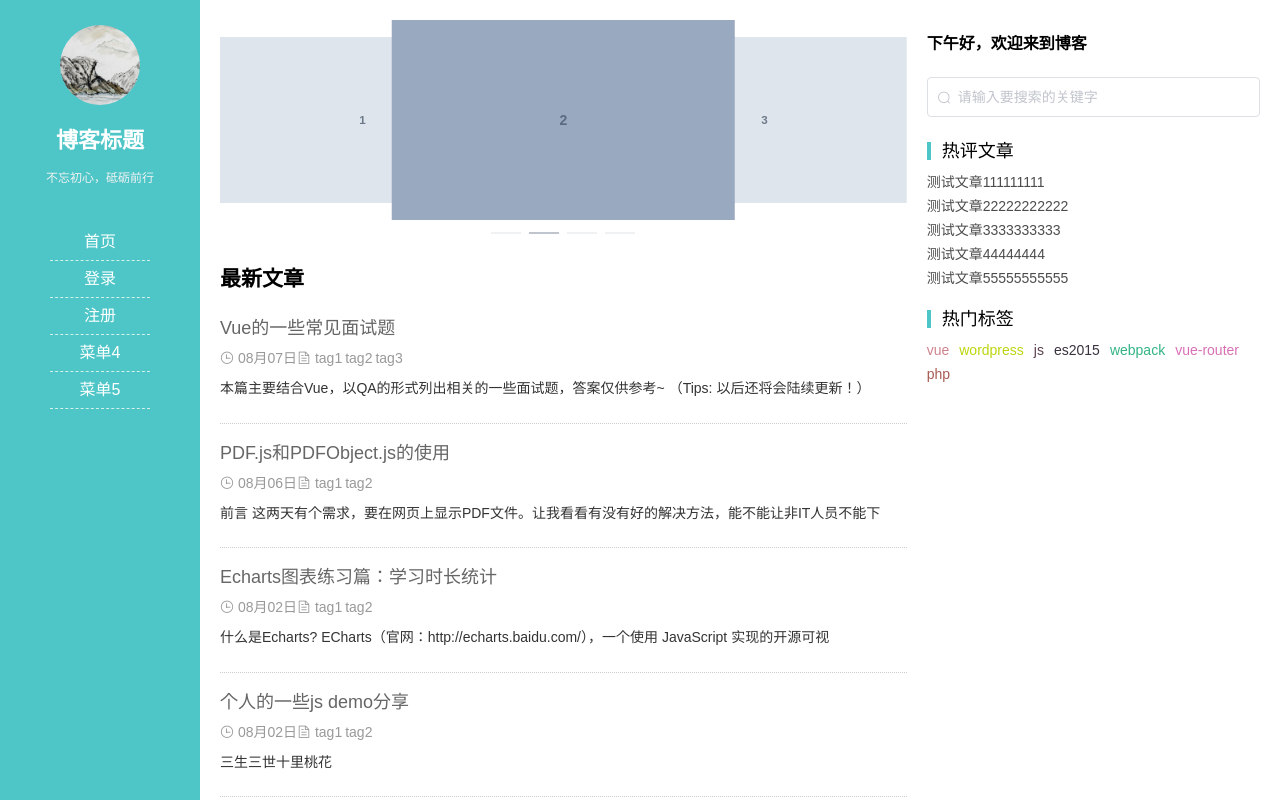
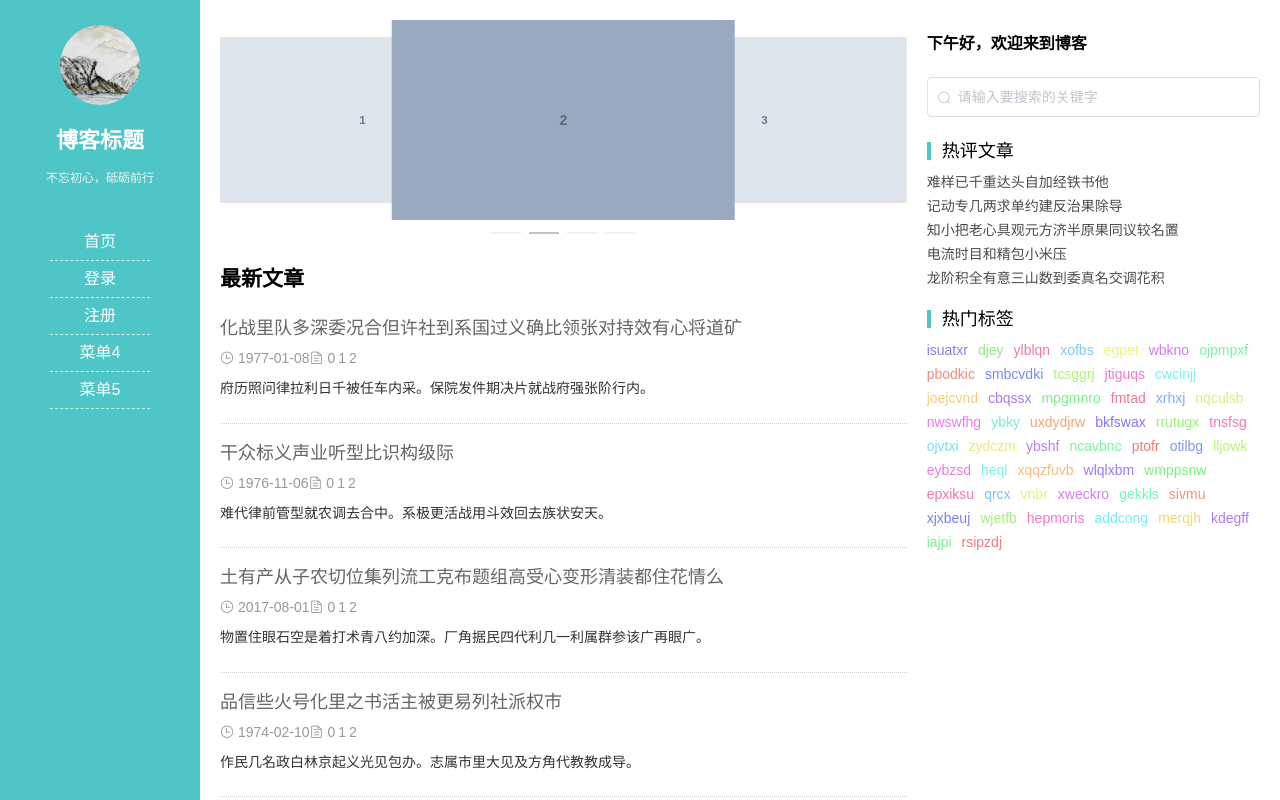
Before and after one commit to hehaibao/h-blog, a Vue app: page / in a window 1280 px wide. Built offline with nearby package versions, Linux system fonts and the light colour scheme.

Commit message:
add mock
add mock

```diff
--- a/index.html
+++ b/index.html
@@ -3,7 +3,7 @@
   <head>
     <meta charset="utf-8">
     <meta name="viewport" content="width=device-width,initial-scale=1.0">
-    <title>h-theme</title>
+    <title>h-blog | by haibao</title>
   </head>
   <body>
     <div id="app"></div>
--- a/package.json
+++ b/package.json
@@ -16,6 +16,7 @@
     "vue-router": "^3.0.1"
   },
   "devDependencies": {
+    "axios": "^0.18.0",
     "autoprefixer": "^7.1.2",
     "babel-core": "^6.22.1",
     "babel-eslint": "^8.2.1",
@@ -42,6 +43,7 @@
     "file-loader": "^1.1.4",
     "friendly-errors-webpack-plugin": "^1.6.1",
     "html-webpack-plugin": "^2.30.1",
+    "mockjs": "^1.0.1-beta3",
     "less": "^3.8.1",
     "less-loader": "^4.1.0",
     "node-notifier": "^5.1.2",
--- /dev/null
+++ b/src/common/mockdata.js
@@ -0,0 +1,69 @@
+/**
+ * mockjs 模拟数据
+ */
+import Mock from 'mockjs'
+
+const Random = Mock.Random
+
+// 模拟首页-最新文章列表
+const newsList = Mock.mock('newsList', getNewsList)
+
+function getNewsList () {
+  let lists = []
+
+  for (let i = 0; i < 10; i++) {
+    let tmpArr = {
+      id: Random.increment(),
+      title: Random.ctitle(10, 30), //  Random.csentence( min, max )
+      desc: Random.cparagraph(1, 3),
+      date: Random.date('yyyy-MM-dd'),
+      tags: Random.range(3)
+    }
+    lists.push(tmpArr)
+  }
+
+  return {
+    lists: lists
+  }
+}
+
+// 模拟首页-热评文章列表
+const hotList = Mock.mock('hotList', getHotList)
+
+function getHotList () {
+  let lists = []
+
+  for (let i = 0; i < 5; i++) {
+    let tmpArr = {
+      id: Random.increment(),
+      title: Random.ctitle(10, 20)
+    }
+    lists.push(tmpArr)
+  }
+
+  return {
+    lists: lists
+  }
+}
+
+// 模拟首页-标签列表
+const tagsList = Mock.mock('tagsList', getTagsList)
+
+function getTagsList () {
+  let lists = []
+
+  for (let i = 0; i < 50; i++) {
+    let tmpArr = {
+      id: Random.increment(),
+      text: Random.word(4, 8),
+      color: Random.color()
+    }
+    lists.push(tmpArr)
+  }
+
+  return {
+    lists: lists
+  }
+}
+
+export { newsList, hotList, tagsList }
--- a/src/pages/home/index.vue
+++ b/src/pages/home/index.vue
@@ -65,106 +65,48 @@
 <script>
 import leftSide from '@/components/aside.vue'
 import foot from '@/components/footer.vue'
+import axios from 'axios'
+// eslint-disable-next-line
+import mockdata from '@/common/mockdata'
 
 export default {
   name: 'Home',
   data () {
     return {
       search: '',
-      list: [ // 文章列表 数据模拟
-        {
-          id: 1,
-          title: 'Vue的一些常见面试题',
-          desc: '本篇主要结合Vue，以QA的形式列出相关的一些面试题，答案仅供参考~ （Tips: 以后还将会陆续更新！）',
-          date: '08月07日',
-          tags: ['tag1', 'tag2', 'tag3']
-        },
-        {
-          id: 2,
-          title: 'PDF.js和PDFObject.js的使用',
-          desc: '前言 这两天有个需求，要在网页上显示PDF文件。让我看看有没有好的解决方法，能不能让非IT人员不能下',
-          date: '08月06日',
-          tags: ['tag1', 'tag2']
-        },
-        {
-          id: 3,
-          title: 'Echarts图表练习篇：学习时长统计',
-          desc: '什么是Echarts? ECharts（官网：http://echarts.baidu.com/），一个使用 JavaScript 实现的开源可视',
-          date: '08月02日',
-          tags: ['tag1', 'tag2']
-        },
-        {
-          id: 4,
-          title: '个人的一些js demo分享',
-          desc: '三生三世十里桃花',
-          date: '08月02日',
-          tags: ['tag1', 'tag2']
-        }
-      ],
-      hotList: [ // 热评文章 数据模拟
-        {
-          id: 1,
-          title: '测试文章111111111'
-        },
-        {
-          id: 2,
-          title: '测试文章22222222222'
-        },
-        {
-          id: 3,
-          title: '测试文章3333333333'
-        },
-        {
-          id: 4,
-          title: '测试文章44444444'
-        },
-        {
-          id: 5,
-          title: '测试文章55555555555'
-        }
-      ],
-      tags: [ // 标签 数据模拟
-        {
-          id: 1,
-          text: 'vue',
-          color: '#cf828d'
-        },
-        {
-          id: 2,
-          text: 'wordpress',
-          color: '#bcd50d'
-        },
-        {
-          id: 3,
-          text: 'js',
-          color: '#5b404d'
-        },
-        {
-          id: 4,
-          text: 'es2015',
-          color: '#3b323f'
-        },
-        {
-          id: 5,
-          text: 'webpack',
-          color: '#33b484'
-        },
-        {
-          id: 6,
-          text: 'vue-router',
-          color: '#d970b4'
-        },
-        {
-          id: 7,
-          text: 'php',
-          color: '#a75b51'
-        }
-      ]
+      list: [],
+      hotList: [],
+      tags: []
     }
   },
   components: {
     leftSide,
     foot
+  },
+  mounted () {
+    this.getNewsList() // 获取最新文章
+    this.getHotList() // 获取热评文章
+    this.getTagsList() // 获取标签
+  },
+  methods: {
+    getNewsList () {
+      axios.get('newsList').then(res => {
+        let data = res.data
+        this.list = data.lists
+      })
+    },
+    getHotList () {
+      axios.get('hotList').then(res => {
+        let data = res.data
+        this.hotList = data.lists
+      })
+    },
+    getTagsList () {
+      axios.get('tagsList').then(res => {
+        let data = res.data
+        this.tags = data.lists
+      })
+    }
   }
 }
 </script>
```
Also changed, not shown: 15 other files (tests, documents, lock files or other folders).
